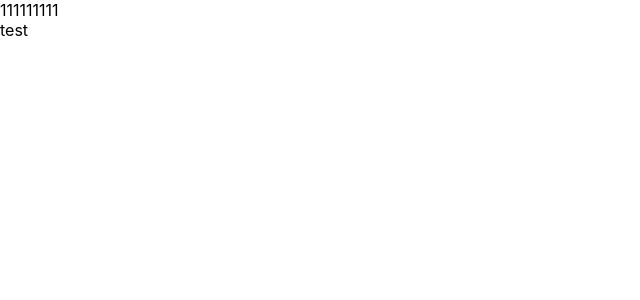
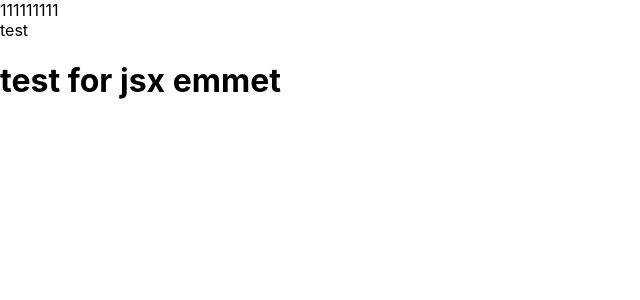
Before and after one commit to ReusLi/sparrow-mini, a React (Create React App) app: page / in a window 1280 px wide. Shown: the top 300 px of the page, without its empty margins (0-640 px from the left). Built offline with nearby package versions, Linux system fonts and the light colour scheme.

Commit message:
add code

```diff
--- a/src/App.js
+++ b/src/App.js
@@ -30,7 +30,10 @@ function Example() {
   // const [count, setCount] = useState(0);
 
   return (
-    <div>111111111{TemplateCom}</div>
+    <div>
+      111111111{TemplateCom}
+      <h1>test for jsx emmet</h1>
+    </div>
   )
 }
 
```
